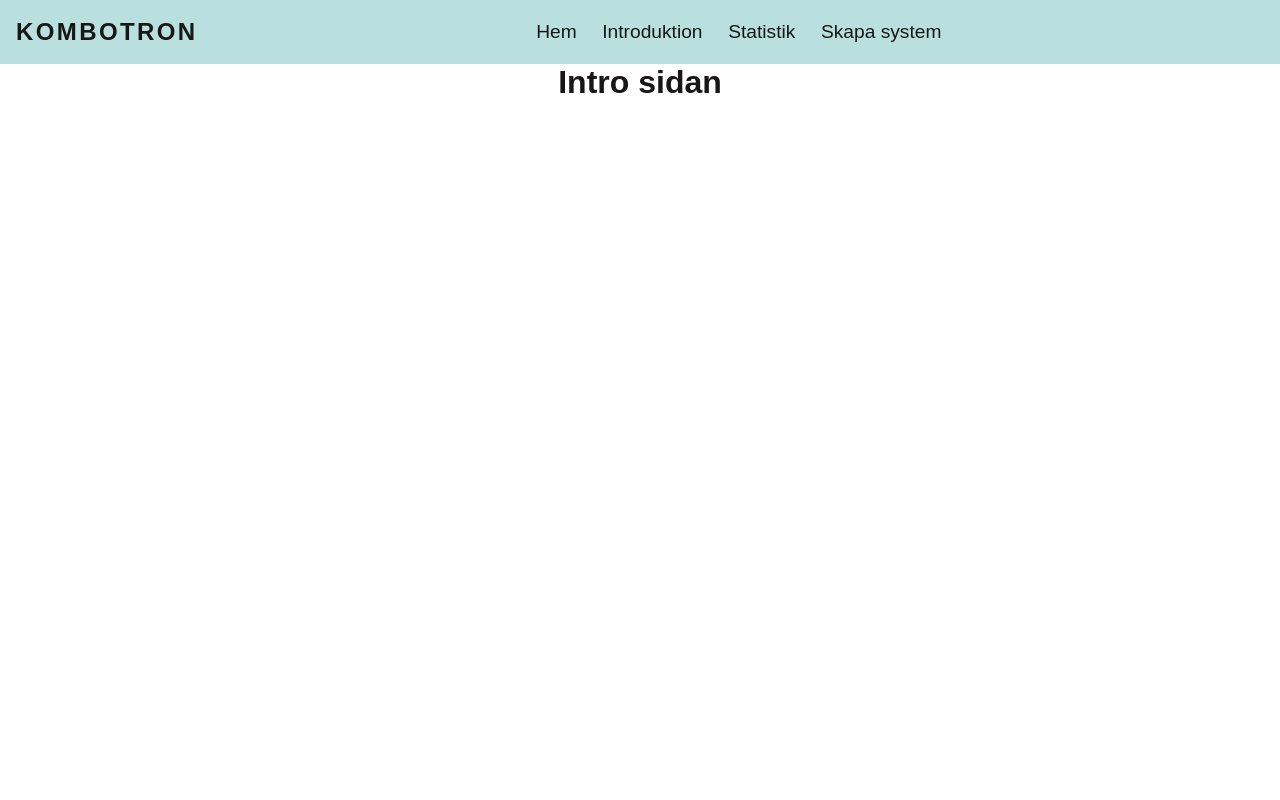
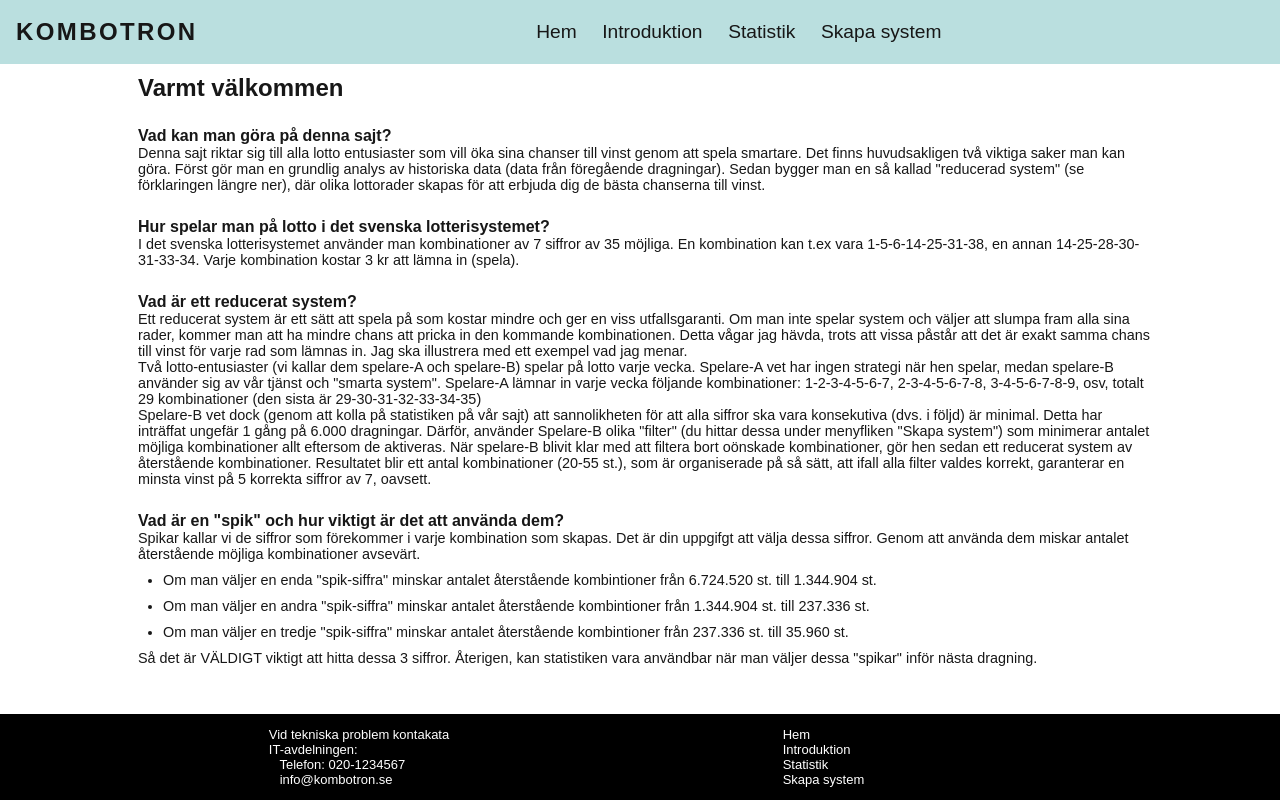
Before and after one commit to Lussekatten/Kombotron, a Next.js app: page /intro in a window 1280 px wide. Built offline with nearby package versions, Linux system fonts and the light colour scheme.

Commit message:
Intro page crated. Footer created also. Sorry, forgot to make a seprate brach for it.

```diff
--- /dev/null
+++ b/app/components/footer/footer.module.css
@@ -0,0 +1,54 @@
+.footWrapper{
+    position: fixed;
+    bottom: 0;
+    left: 0;
+    right: 0;
+    height: 50px;
+    width:100%;
+    font-size: small;
+    margin-top: 20px;
+    width: 100vw;
+    display: flex;
+    height: 100px;
+    justify-content: center;
+    align-items: center;
+    height: auto;
+    background-color: black;
+    color: white;
+    /* color: var(--fontColBtnBuy); */
+
+    .leftSide {
+        padding-left: 20%;
+        color: white;
+        display: flex;
+        flex-wrap: wrap;
+        flex-direction: column;
+        margin: 1vw;
+        padding-right: 10vw;
+        width: 60vw;
+        height: auto;
+      }
+      .rightSide {
+          color: white;
+          width: 40vw;
+          ul {
+              list-style: none;
+            }
+        }
+}
+
+@media screen and (max-width: 380px) {
+    .footWrapper{
+        flex-direction: column;
+
+        .leftSide {
+            padding-left: 0px;
+            margin-bottom: 12px;
+        }
+    }
+}
+@media screen and (max-width: 800px) {
+    .leftSide {
+        padding-left: 100px;
+    }
+}
--- /dev/null
+++ b/app/components/footer/footer.tsx
@@ -0,0 +1,30 @@
+
+import styles from './footer.module.css';
+import Link from 'next/link';
+
+export default function Footer() {
+
+    return (
+        <footer className={styles.footWrapper}>
+            <div className={styles.leftSide}>
+
+                <div className={styles.contact}>
+                    <p className={styles.footerPara}>Vid tekniska problem kontakata</p>
+                    <p>IT-avdelningen:</p>
+                        <p><i className="fa fa-phone" aria-hidden="true"></i>&nbsp;&nbsp; Telefon: <a
+                            href="tel:+46201234567">020-1234567</a></p>
+                        <p><i className="fa fa-envelope-o" aria-hidden="true"></i>&nbsp;&nbsp; <a
+                            href="mailto:info@kombotron.se">info@kombotron.se</a></p>
+                </div>
+            </div>
+            <div className={styles.rightSide}>
+                <ul>
+                    <li><Link href="/">Hem</Link></li>
+                    <li><Link href="/intro">Introduktion</Link></li>
+                    <li><Link href="/stats">Statistik</Link></li>
+                    <li><Link href="/create">Skapa system</Link></li>
+                </ul>
+            </div>
+        </footer>
+    )
+};
--- a/app/intro/intro.module.css
+++ b/app/intro/intro.module.css
@@ -3,3 +3,25 @@
     justify-content: center;
     align-items: center;
 }
+
+.infoContents{
+    padding-top: 10px;
+    padding-left: 10px;
+    max-width: 80vw;
+    h1{
+        font-size: x-large;
+        margin-bottom: 10px;
+    }
+    h2{
+        margin-top: 25px;
+        font-size: medium;
+    }
+    p,li{
+        font-size: 0.9rem;
+        margin-bottom: 10px;
+    }
+    ul{
+        padding-left: 25px;
+        margin-bottom: 10px;
+    }
+}
--- a/app/intro/page.tsx
+++ b/app/intro/page.tsx
@@ -15,7 +15,46 @@ const geistMono = Geist_Mono({
 export default function IntroPage() {
     return (
         <main className={styles.allWrapper}>
-            <h1 className={`${roboto.variable}`}>Intro sidan</h1>
+            <div className={styles.infoContents}>
+            <h1 className={`${roboto.variable}`}>Varmt välkommen</h1>
+            <h2>Vad kan man göra på denna sajt?</h2>
+            <p>Denna sajt riktar sig till alla lotto entusiaster som vill öka sina chanser till vinst genom
+                att spela smartare. Det finns huvudsakligen två viktiga saker man kan göra.
+                Först gör man en grundlig analys av historiska data (data från föregående dragningar).
+                Sedan bygger man en så kallad "reducerad system" (se förklaringen längre ner), där olika lottorader skapas för att
+                erbjuda dig de bästa chanserna till vinst.</p>
+            <h2>Hur spelar man på lotto i det svenska lotterisystemet?</h2>
+            <p>I det svenska lotterisystemet använder man kombinationer av 7 siffror av 35 möjliga.
+                En kombination kan t.ex vara 1-5-6-14-25-31-38, en annan 14-25-28-30-31-33-34.
+                Varje kombination kostar 3 kr att lämna in (spela).</p>
+            <h2>Vad är ett reducerat system?</h2>
+            <p>Ett reducerat system är ett sätt att spela på som kostar mindre och ger en viss utfallsgaranti.
+                Om man inte spelar system och väljer att slumpa fram alla sina rader, kommer man att ha mindre
+                chans att pricka in den kommande kombinationen. Detta vågar jag hävda, trots att vissa påstår
+                att det är exakt samma chans till vinst för varje rad som lämnas in. Jag ska illustrera med ett
+                exempel vad jag menar.<br />
+                Två lotto-entusiaster (vi kallar dem spelare-A och spelare-B) spelar på lotto varje vecka.
+                Spelare-A vet har ingen strategi när hen spelar, medan spelare-B använder sig av vår tjänst och "smarta system".
+                Spelare-A lämnar in varje vecka följande kombinationer: 1-2-3-4-5-6-7, 2-3-4-5-6-7-8, 3-4-5-6-7-8-9, osv,
+                totalt 29 kombinationer (den sista är 29-30-31-32-33-34-35)<br />
+                Spelare-B vet dock (genom att kolla på statistiken på vår sajt) att sannolikheten för att alla siffror ska vara
+                konsekutiva (dvs. i följd) är minimal. Detta har inträffat ungefär 1 gång på 6.000 dragningar.
+                Därför, använder Spelare-B olika "filter" (du hittar dessa under menyfliken "Skapa system") som minimerar antalet
+                möjliga kombinationer allt eftersom de aktiveras. När spelare-B blivit klar med att filtera bort oönskade kombinationer,
+                gör hen sedan ett reducerat system av återstående kombinationer. Resultatet blir ett antal kombinationer (20-55 st.),
+                som är organiserade på så sätt, att ifall alla filter valdes korrekt, garanterar en minsta vinst på 5 korrekta siffror av 7,
+                oavsett.</p>
+            <h2>Vad är en "spik" och hur viktigt är det att använda dem?</h2>
+            <p>Spikar kallar vi de siffror som förekommer i varje kombination som skapas. Det är din uppgifgt att välja dessa siffror.
+                Genom att använda dem miskar antalet återstående möjliga kombinationer avsevärt.</p>
+                <ul>
+                    <li>Om man väljer en enda "spik-siffra" minskar antalet återstående kombintioner från 6.724.520 st. till 1.344.904 st.</li>
+                    <li>Om man väljer en andra "spik-siffra" minskar antalet återstående kombintioner från 1.344.904 st. till 237.336 st.</li>
+                    <li>Om man väljer en tredje "spik-siffra" minskar antalet återstående kombintioner från 237.336 st. till 35.960 st.</li>
+                </ul>
+                <p>Så det är VÄLDIGT viktigt att hitta dessa 3 siffror. Återigen, kan statistiken vara användbar när man väljer dessa
+                "spikar" inför nästa dragning.</p>
+                </div>
         </main>
     );
 }
--- a/app/layout.tsx
+++ b/app/layout.tsx
@@ -2,6 +2,7 @@ import type { Metadata } from "next";
 import { Geist, Geist_Mono } from "next/font/google";
 import "./globals.css";
 import TopNavMenu from "./components/navbar/menus";
+import Footer from "./components/footer/footer";
 
 export const metadata: Metadata = {
   title: "Kombotron",
@@ -18,6 +19,7 @@ export default function RootLayout({
       <body>
         <TopNavMenu />
         {children}
+        <Footer/>
       </body>
     </html>
   );
```
Also changed, not shown: 1 other file (tests, documents, lock files or other folders).
